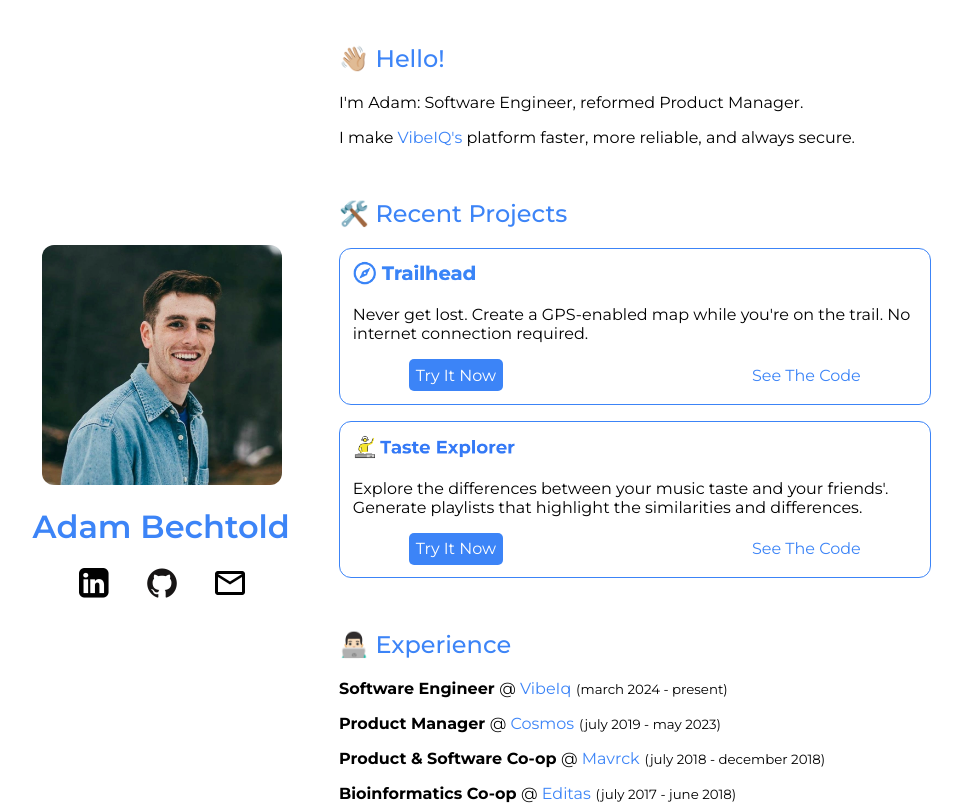
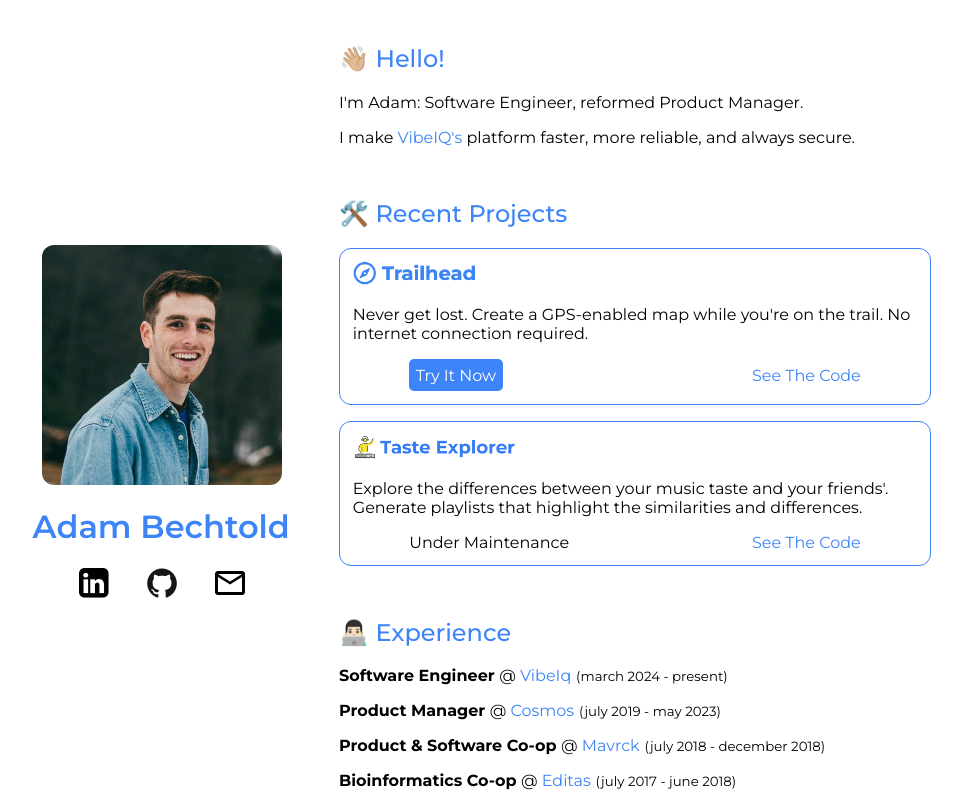
Before and after one commit to adambechtold/personal-website, a Next.js app: page / in a window 1280 px wide. Shown: the top 805 px of the page, without its empty margins (130-1092 px from the left). Built offline with nearby package versions, Linux system fonts and the light colour scheme.

Commit message:
so the site that doesn't work doesn't direct users to a broken site

```diff
--- a/app/components/ContentItem/Projects/Projects.js
+++ b/app/components/ContentItem/Projects/Projects.js
@@ -23,7 +23,6 @@ const projects = [
     },
     description:
       "Explore the differences between your music taste and your friends'. Generate playlists that highlight the similarities and differences.",
-    link: "https://music.adambechtold.xyz",
     githubLink: "https://github.com/adambechtold/taste-explorer",
   },
 ];
@@ -64,6 +63,16 @@ export default function Projects() {
  * @return {JSX.Element} The rendered project item.
  */
 function ProjectItem({ title, logo, description, link, githubLink }) {
+  const isUnderMaintenance = !link;
+
+  const tryNowJsx = isUnderMaintenance ? (
+    <span>Under Maintenance</span>
+  ) : (
+    <a href={link} className={styles["primary-link"]}>
+      Try It Now
+    </a>
+  );
+
   return (
     <div className={styles["single-project-container"]} key={`${title}`}>
       <div className={styles["logo"]}>
@@ -71,9 +80,7 @@ function ProjectItem({ title, logo, description, link, githubLink }) {
       </div>
       <div>{description}</div>
       <div className={styles["links-container"]}>
-        <a href={link} className={styles["primary-link"]}>
-          Try It Now
-        </a>
+        {tryNowJsx}
         <a href={githubLink}>See The Code</a>
       </div>
     </div>
```
